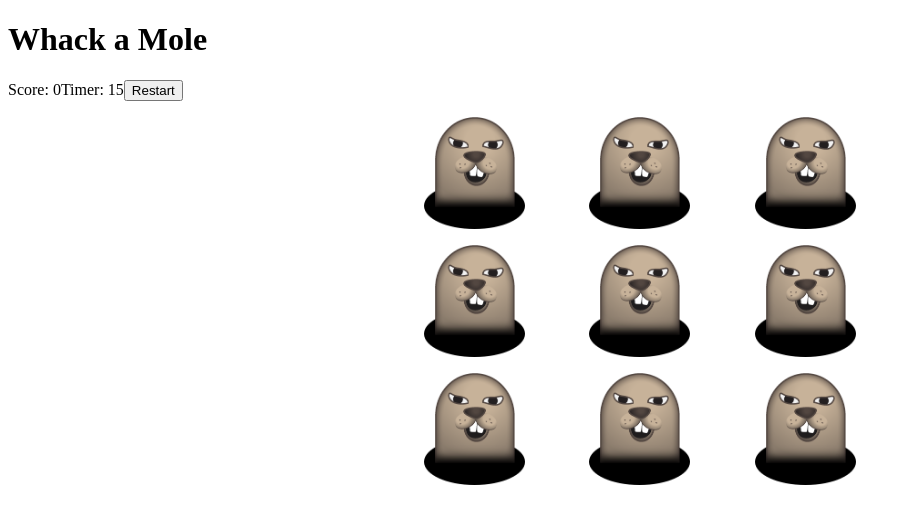
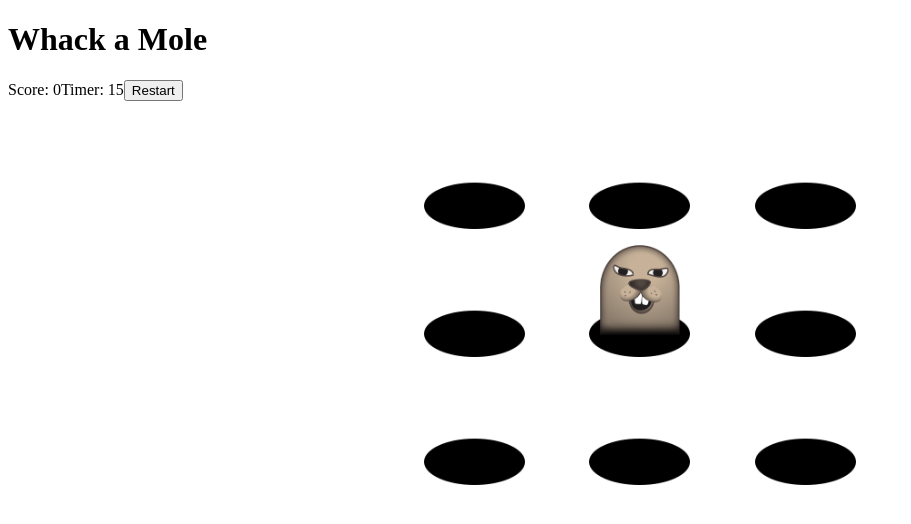
Before and after one commit to LowComDenom/whack-a-mole, a React (Vite) app: page / in a window 1280 px wide. Both pictures are taken after a click on the button "Begin". Shown: the top 524 px of the page, without its empty margins (0-911 px from the left). Built offline with nearby package versions, Linux system fonts and the light colour scheme.

Commit message:
added randomness

```diff
--- a/src/Game/Logic.jsx
+++ b/src/Game/Logic.jsx
@@ -6,6 +6,12 @@ export function GameProvider({ children }) {
   const [score, setScore] = useState(0)
   const [timer, setTimer] = useState(15)
   const [highScores, setHighScores] = useState([])
+
+  function randInt(min, max) {
+    const minCeiled = Math.ceil(min);
+    const maxFloored = Math.floor(max);
+    return Math.floor(Math.random() * (maxFloored - minCeiled) + minCeiled);
+  }
 
   // if timer === 0 or restart is clicked
 
@@ -26,7 +32,7 @@ export function GameProvider({ children }) {
     setScreen("game")
   }
 
-  const value = { screen, setScreen, startGame, endGame, score, setScore, timer, highScores }
+  const value = { randInt, screen, setScreen, startGame, endGame, score, setScore, timer, highScores }
   return <Game.Provider value={value}>{children}</Game.Provider>
 }
 
--- a/src/Game/PlayArea.jsx
+++ b/src/Game/PlayArea.jsx
@@ -1,15 +1,14 @@
 import { useGame } from "../Game/Logic"
 
 export default function PlayArea() {
-  const { setScore } = useGame()
-  const holes = Array.from({ length: 9 }, (v, i) => i);
-  // final version: randomly choose a hole to add a mole element to
+  const { setScore, randInt } = useGame()
+  const holes = Array(9).fill(0)
+  holes[randInt(0, 8)] = 1;
   return (
     <main>
-      {holes.map((hole) => {
-        return (
-          <div key={hole} className="mole hole" onClick={() => setScore(prevScore => prevScore + 1)} />
-        )
+      {holes.map((hole, i) => {
+        if (hole === 0) return <div key={i} className="hole" />
+        else return <div key={i} className="mole hole" onClick={() => setScore(prevScore => prevScore + 1)} />
       })}
     </main>
   )
```
